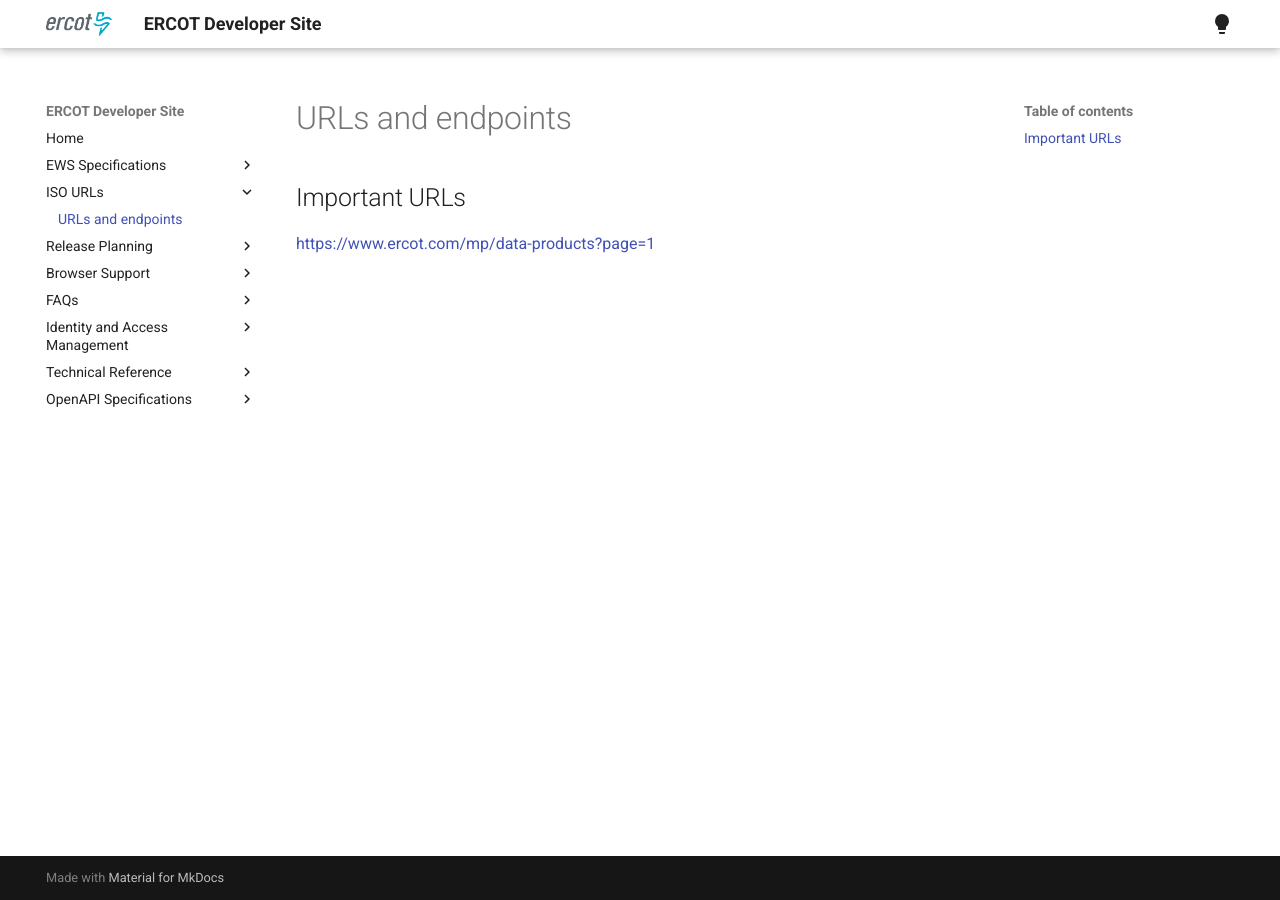
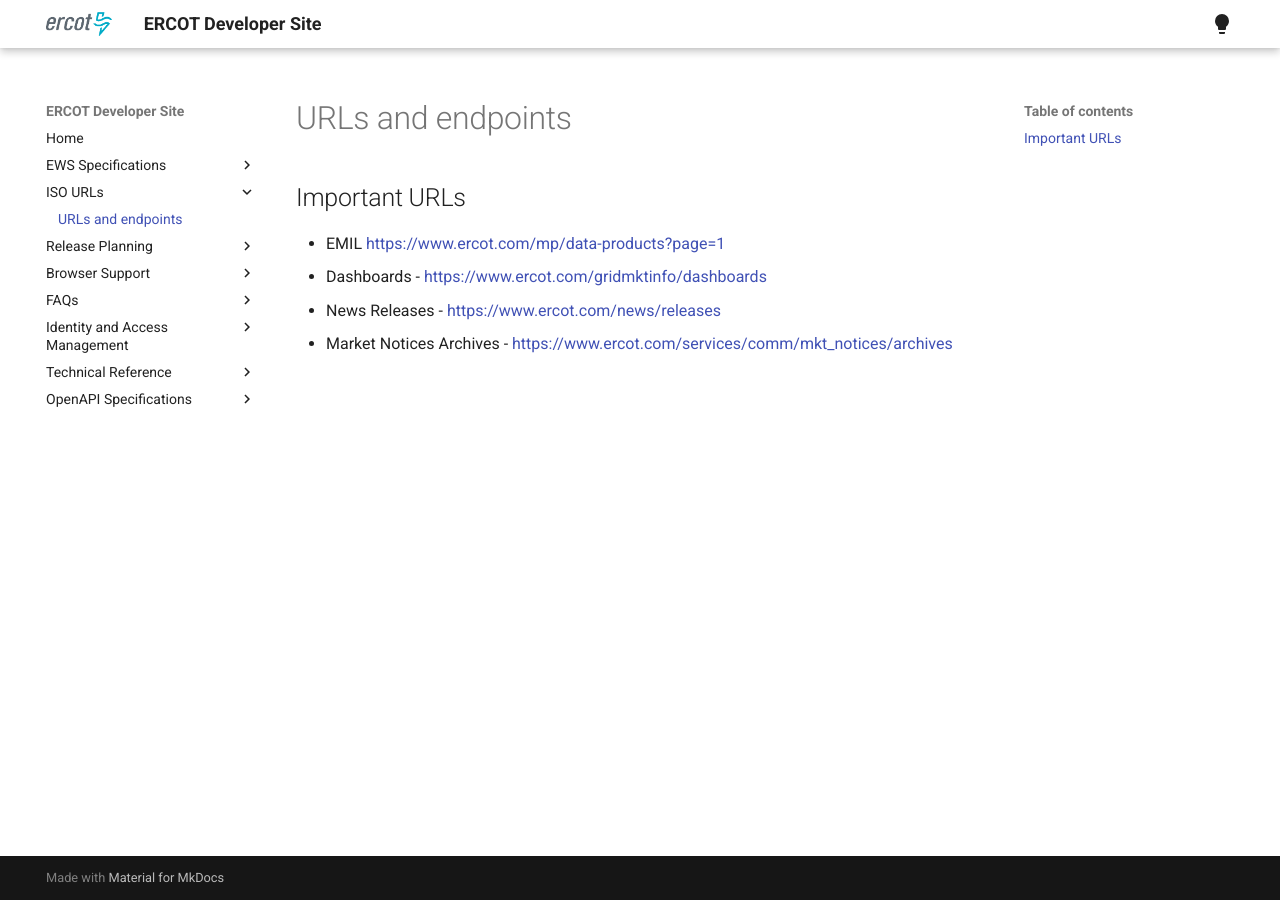
Before and after one commit to ercot/api-specs, an MkDocs documentation site: the page built from docs/mis and ercot.com/details.md, in a window 1280 px wide. Built offline with MkDocs 1.6.1 and Material for MkDocs 9.7.7, drawn with Linux system fonts in a browser that asks for light colours.

Commit message:
Update details.md

```diff
--- a/docs/mis and ercot.com/details.md
+++ b/docs/mis and ercot.com/details.md
@@ -1,3 +1,6 @@
 # URLs and endpoints
 ## Important URLs
-[https://www.ercot.com/mp/data-products?page=1](https://www.ercot.com/mp/data-products?page=1)
+- EMIL [https://www.ercot.com/mp/data-products?page=1](https://www.ercot.com/mp/data-products?page=1)
+- Dashboards - [https://www.ercot.com/gridmktinfo/dashboards](https://www.ercot.com/gridmktinfo/dashboards)
+- News Releases - [https://www.ercot.com/news/releases](https://www.ercot.com/news/releases)
+- Market Notices Archives - [https://www.ercot.com/services/comm/mkt_notices/archives](https://www.ercot.com/services/comm/mkt_notices/archives)
```
